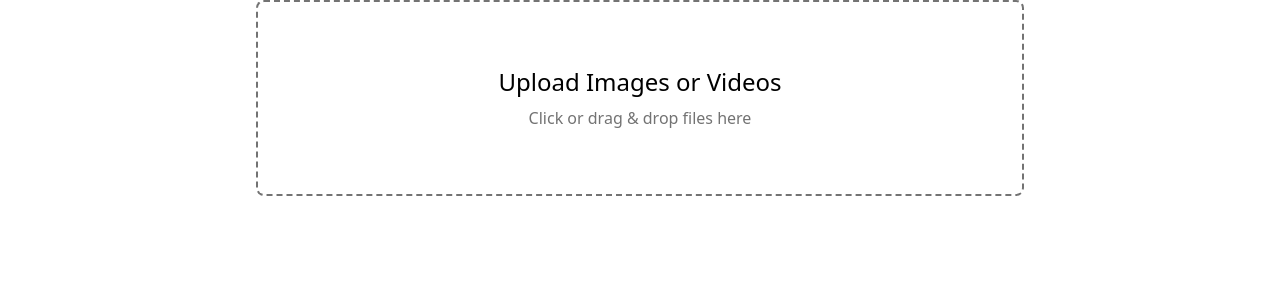
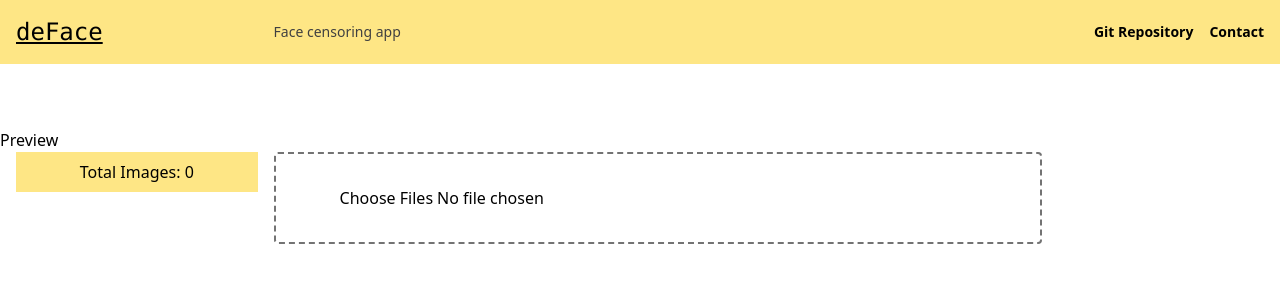
Before and after one commit to MayankRawat1424/DeFace, a React (Vite) app: page / in a window 1280 px wide. Shown: the top 300 px of the page. Built offline with nearby package versions, Linux system fonts and the light colour scheme.

Commit message:
Reworked the entire app

```diff
--- a/index.html
+++ b/index.html
@@ -7,6 +7,7 @@
     <link rel="stylesheet" href="./src/index.css" />
     <title>deface</title>
   </head>
+  <!-- <body class="bg-neutral-800 text-white"> -->
   <body>
     <div id="root"></div>
     <script type="module" src="/src/main.jsx"></script>
--- a/src/App.jsx
+++ b/src/App.jsx
@@ -1,27 +1,16 @@
 import { useState } from "react";
 import Input from "./components/Input";
-import PreviewGrid from "./components/PreviewGrid";
-import FindFaces from "./components/FindFaces";
+import Header from "./components/Header";
+import Preview from "./components/Preview";
 
 function App() {
   const [images, setImages] = useState([]);
-  const [videos, setVideos] = useState([]);
-
-  const handleSelect = ({ images, videos }) => {
-    setImages(images);
-    setVideos(videos);
-  };
 
   return (
     <>
-      <Input handleSelect={handleSelect} />
-      {(images.length > 0 || videos.length > 0) && (
-        <>
-          <h3 className="mt-8 mb-4 text-lg font-semibold">Image Preview</h3>
-          <PreviewGrid images={images} />
-        </>
-      )}
-      {/* <FindFaces images={images} /> */}
+      <Header />
+      <Preview />
+      <Input images={images} setImages={setImages} />
     </>
   );
 }
--- a/src/components/FindFaces.jsx
+++ /dev/null
@@ -1,26 +0,0 @@
-import React, { useState, useMemo } from "react";
-
-const FindFaces = ({ images }) => {
-  const [idx, setIdx] = useState(0);
-
-  const imageSrc = useMemo(
-    () => URL.createObjectURL(images[idx]),
-    [images, idx],
-  );
-
-  if (!images || images.length === 0) return null;
-  return (
-    <div>
-      <img src={imageSrc} alt="" className="max-h-7vh" />
-      <button
-        onClick={() => {
-          setIdx((idx + 1) % images.length);
-        }}
-      >
-        Next
-      </button>
-    </div>
-  );
-};
-
-export default FindFaces;
--- /dev/null
+++ b/src/components/Header.jsx
@@ -0,0 +1,24 @@
+import React from "react";
+
+const Header = () => {
+  return (
+    <div className="grid grid-cols-5 px-4 bg-amber-200 py-4 items-center mb-16">
+      <div className="col-span-1 mr-2">
+        <h1 className="font-mono text-2xl underline">deFace</h1>
+      </div>
+      <div className="col-span-4 ml-2 flex justify-between text-center items-center">
+        <p className="text-neutral-700 text-sm">Face censoring app</p>
+        <div className="text-sm font-semibold flex gap-4">
+          <a className=" hover:underline" href="">
+            Git Repository
+          </a>
+          <a className=" hover:underline" href="">
+            Contact
+          </a>
+        </div>
+      </div>
+    </div>
+  );
+};
+
+export default Header;
--- a/src/components/Input.jsx
+++ b/src/components/Input.jsx
@@ -1,54 +1,49 @@
-import { useRef } from "react";
+import { useState } from "react";
 
-const Input = ({ handleSelect }) => {
-  const inputRef = useRef(null);
+export default function MultiImageInput({ setImages, images }) {
+  const [flag, setFlag] = useState(false);
 
-  const handleFiles = (files) => {
-    const images = [];
-    const videos = [];
-    console.log(files);
-    Array.from(files).forEach((file) => {
-      if (file.type.startsWith("image/")) {
-        images.push(URL.createObjectURL(file));
-      }
-      if (file.type.startsWith("video/")) {
-        videos.push(URL.createObjectURL(file));
-      }
-    });
-
-    handleSelect({ images, videos });
+  const handleImageChange = (e) => {
+    const files = Array.from(e.target.files);
+    setImages(files);
   };
 
-  const onChange = (e) => {
-    handleFiles(e.target.files);
-    e.target.value = null; // allow re-upload same file
-  };
-
-  const onDrop = (e) => {
-    e.preventDefault();
-    handleFiles(e.dataTransfer.files);
+  const handleClick = () => {
+    setFlag((prev) => !prev);
   };
 
   return (
-    <div
-      onDrop={onDrop}
-      onDragOver={(e) => e.preventDefault()}
-      onClick={() => inputRef.current.click()}
-      className="border-2 border-dashed border-neutral-500 hover:cursor-pointer text-center py-16 w-3/5 mx-auto rounded-lg"
-    >
-      <input
-        ref={inputRef}
-        type="file"
-        multiple
-        accept="image/*,video/*"
-        hidden
-        onChange={onChange}
-      />
+    <div className=" grid grid-cols-5 mx-4">
+      <div className="col-span-1 mr-2">
+        <button
+          className="bg-amber-200 py-2 px-4 w-full  hover:bg-amber-300 hover:cursor-pointer"
+          onClick={() => {
+            handleClick();
+          }}
+        >
+          Total Images: {images.length}
+        </button>
 
-      <p className="mb-2 text-2xl">Upload Images or Videos</p>
-      <p className="text-neutral-500">Click or drag & drop files here</p>
+        {!flag ? (
+          <></>
+        ) : (
+          images.map((file, index) => (
+            <p className="mx-2 my-2 text-sm" key={index}>
+              <strong>{index + 1} : </strong>
+              {file.name}
+            </p>
+          ))
+        )}
+      </div>
+      <div className="col-span-4 ml-2">
+        <input
+          type="file"
+          accept="image/*"
+          multiple
+          onChange={handleImageChange}
+          className="px-16 py-8 w-3xl border-2 border-neutral-500 border-dashed hover:cursor-pointer text-center rounded-sm"
+        />
+      </div>
     </div>
   );
-};
-
-export default Input;
+}
--- /dev/null
+++ b/src/components/Preview.jsx
@@ -0,0 +1,7 @@
+import React from "react";
+
+const Preview = () => {
+  return <div>Preview</div>;
+};
+
+export default Preview;
--- a/src/components/PreviewGrid.jsx
+++ /dev/null
@@ -1,22 +0,0 @@
-export default function PreviewGrid({ images }) {
-  return (
-    <div className="grid grid-cols-2 sm:grid-cols-3 md:grid-cols-4 gap-4">
-      {images.map(({ file, preview }, index) => (
-        <div
-          key={index}
-          className="relative overflow-hidden rounded-xl border border-gray-200 bg-gray-50"
-        >
-          <img
-            src={preview}
-            alt={file.name}
-            className="h-40 w-full object-cover"
-          />
-
-          <div className="absolute bottom-0 left-0 right-0 bg-black/60 px-2 py-1 text-xs text-white truncate">
-            {file.name}
-          </div>
-        </div>
-      ))}
-    </div>
-  );
-}
```
